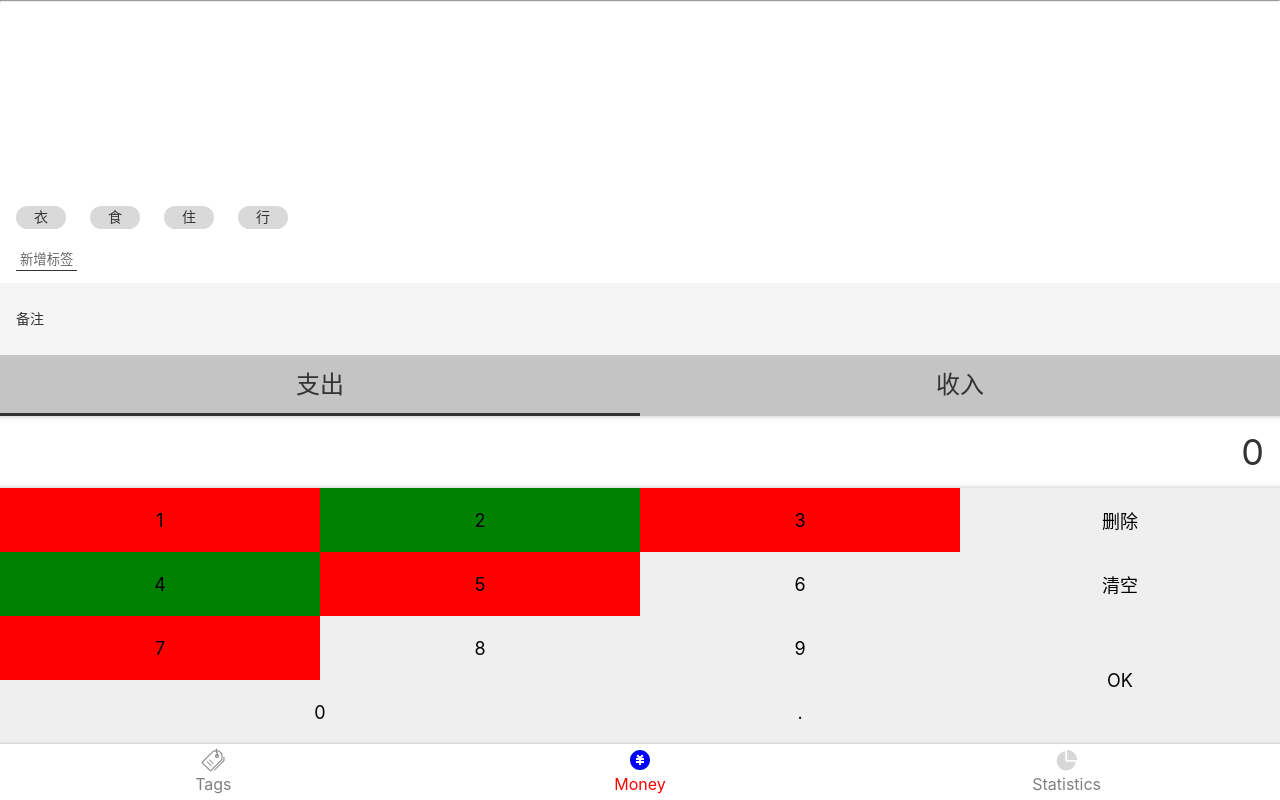
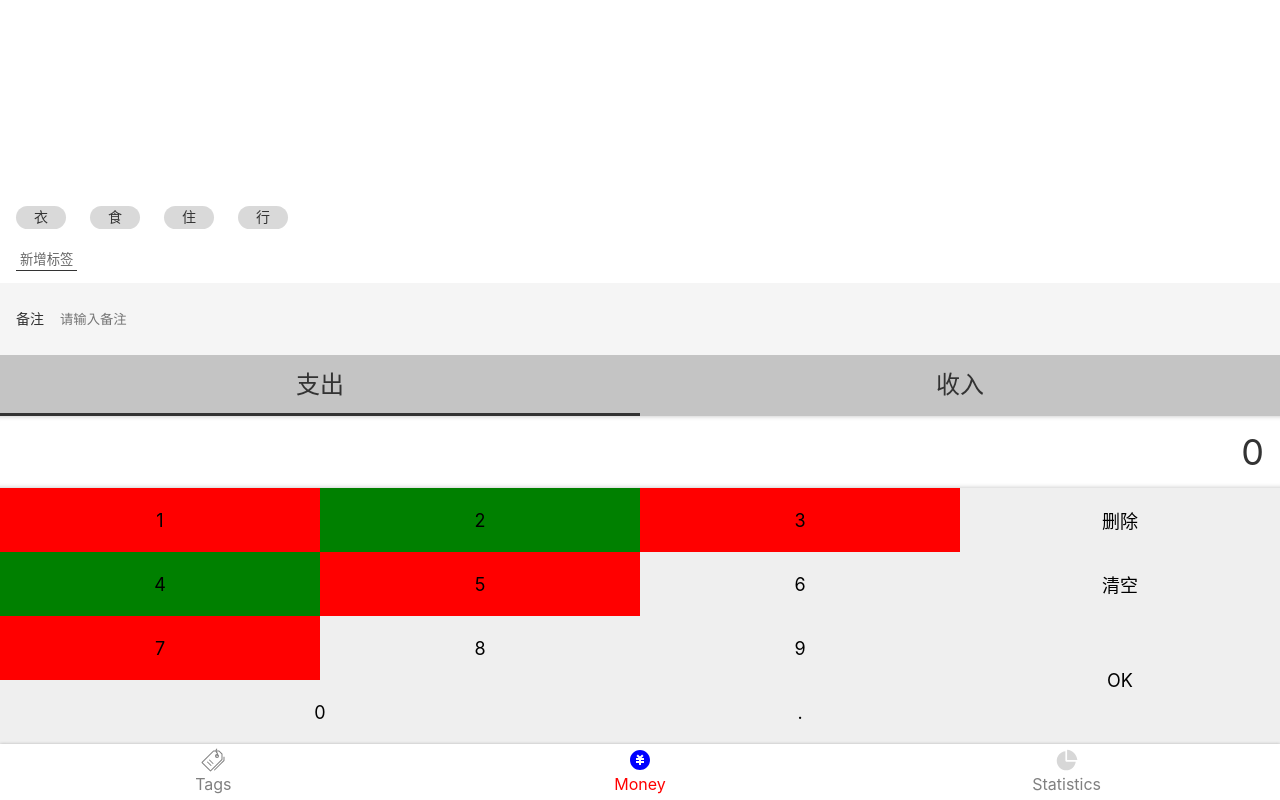
Before and after one commit to flaChang/bookkeeping-sourceCode, a React app: page /#/money in a window 1280 px wide. Built offline with nearby package versions, Linux system fonts and the light colour scheme.

Commit message:
tag.tsx样式完成

```diff
--- /dev/null
+++ b/src/Components/Center.tsx
@@ -0,0 +1,10 @@
+import styled from "styled-components";
+
+const Center = styled.div`
+  display: flex;
+  flex-direction: column;
+  justify-content: center;
+  align-items: center;
+`
+
+export {Center}
--- a/src/Components/Input.tsx
+++ b/src/Components/Input.tsx
@@ -5,7 +5,7 @@ const Label = styled.label`
   display: flex;align-items: center;
     > span { margin-right: 16px;white-space: nowrap;}
     > input{
-      display: block;width: 100%;height: 72px;
+      display: block;width: 100%;height: 44px;
       background: none;border: none;
     }
 
--- /dev/null
+++ b/src/Components/Space.tsx
@@ -0,0 +1,6 @@
+import styled from "styled-components";
+
+const Space = styled.div`
+  height: 24px;
+`
+export {Space}
--- a/src/views/TagsInside.tsx
+++ b/src/views/TagsInside.tsx
@@ -5,6 +5,9 @@ import Layout from "Components/layout";
 import Icon from "Components/icon";
 import {Button} from "Components/Button";
 import styled from "styled-components";
+import {Input} from "../Components/Input";
+import {Space} from "../Components/Space";
+import {Center} from "../Components/Center";
 
 const Top = styled.header`
   display: flex;
@@ -13,6 +16,11 @@ const Top = styled.header`
   padding: 14px;
   background: #fff;
 
+`
+const InputWrapper = styled.div`
+  background: #fff;
+  padding: 0 16px;
+  margin-top: 8px;
 `
 type Params = {
     id: string
@@ -30,12 +38,16 @@ function TagsInside() {
                 <Icon/>
             </Top>
             <div>
-                <label>
-                    <span>标签名</span>
-                    <input type="text" placeholder="请输入标签名"/>
-                </label>
+                <InputWrapper>
+                    <Input label='标签名' type='text' placeholder="请输入标签名"/>
+                </InputWrapper>
             </div>
-            <Button>删除标签</Button>
+            <Center>
+                <Space/>
+                <Space/>
+                <Button>删除标签</Button>
+            </Center>
+
         </Layout>
 
     );
--- a/src/views/money.tsx
+++ b/src/views/money.tsx
@@ -26,8 +26,6 @@ function Money() {
     }
     return (
         <MyLayout>
-            {selected.note}
-            <hr/>
             <TagsSection value={selected.tagIds}
                          onChange={(tagIds) => onChange({tagIds})}/>
             <NotesSection value={selected.note}
--- a/src/views/money/NotesSection.tsx
+++ b/src/views/money/NotesSection.tsx
@@ -4,7 +4,7 @@ import {Input} from "Components/Input";
 
 const Wrapper = styled.section`
   background: #f5f5f5;
-  padding: 0 16px;
+  padding: 14px 16px;
   font-size: 14px;
 `
 type Props = {
@@ -22,8 +22,7 @@ const NotesSection: React.FC<Props> = (props) => {
                    type='text'
                    value={note}
                    onChange={onChange}
-            >
-            </Input>
+                   placeholder="请输入备注"/>
         </Wrapper>
     )
 }
--- a/src/views/tag.tsx
+++ b/src/views/tag.tsx
@@ -5,6 +5,8 @@ import styled from "styled-components";
 import Icon from "../Components/icon";
 import {NavLink} from "react-router-dom";
 import {Button} from "Components/Button";
+import {Center} from "Components/Center";
+import {Space} from "Components/Space";
 
 const TagList = styled.ol`
   font-size: 16px;
@@ -21,16 +23,6 @@ const TagList = styled.ol`
       align-items: center;
     }
   }
-`
-
-const Center = styled.div`
-  display: flex;
-  flex-direction: column;
-  justify-content: center;
-  align-items: center;
-`
-const Space = styled.div`
-  height: 24px;
 `
 
 function Tags() {
```
